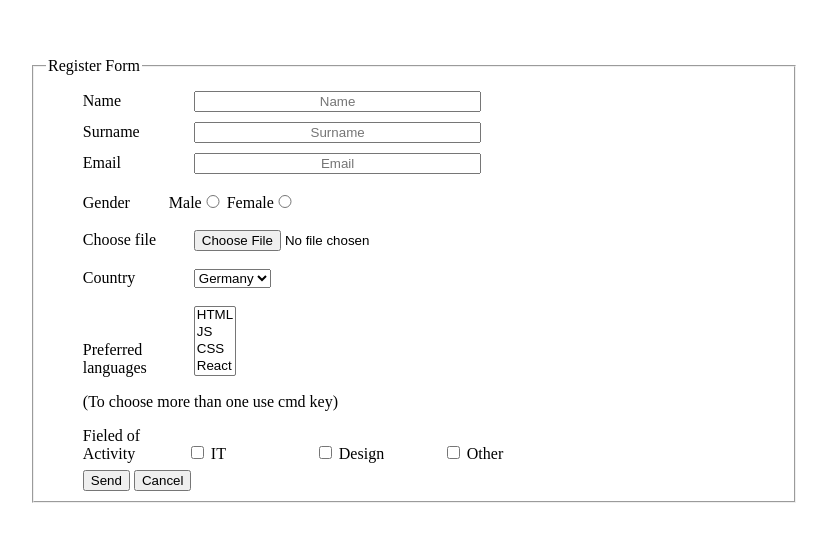
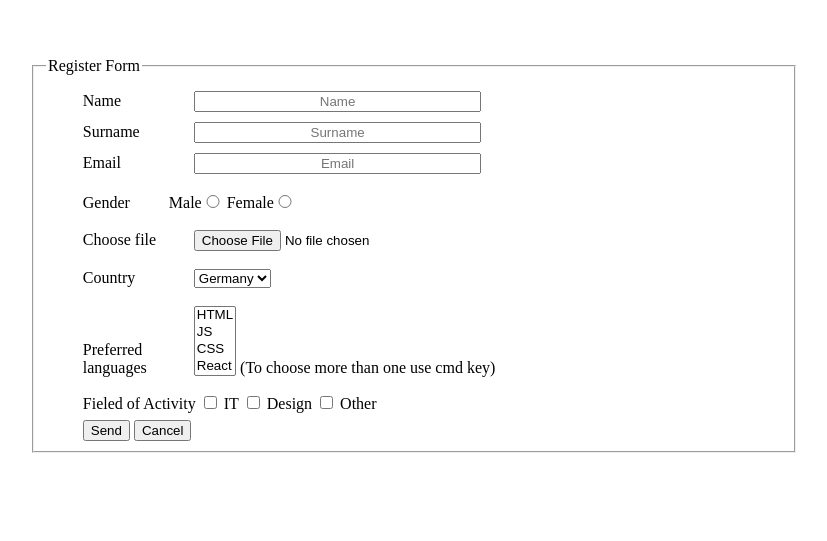
Before and after one commit to erhan-ince/Lev2_3_html-vertiefung_forms, a plain HTML site: page index.html in a window 1280 px wide. Shown: the part 199-740 px from the top of the page, without its empty margins (226-1053 px from the left). Drawn offline with Linux system fonts and the light colour scheme.

Commit message:
Lev2_3_html-vertiefung_forms-final

```diff
--- a/assets/css/style.css
+++ b/assets/css/style.css
@@ -44,8 +44,11 @@ label {
    margin-left: 1%;
 }
 
-#activity {
-   width: 100%;
+#activity label {
+   width: auto;
+}
+p {
+   display: inline-block;
 }
 div:last-of-type {
    margin-top: 1%;
```
Also changed, not shown: index.html (+0 -19 lines).
